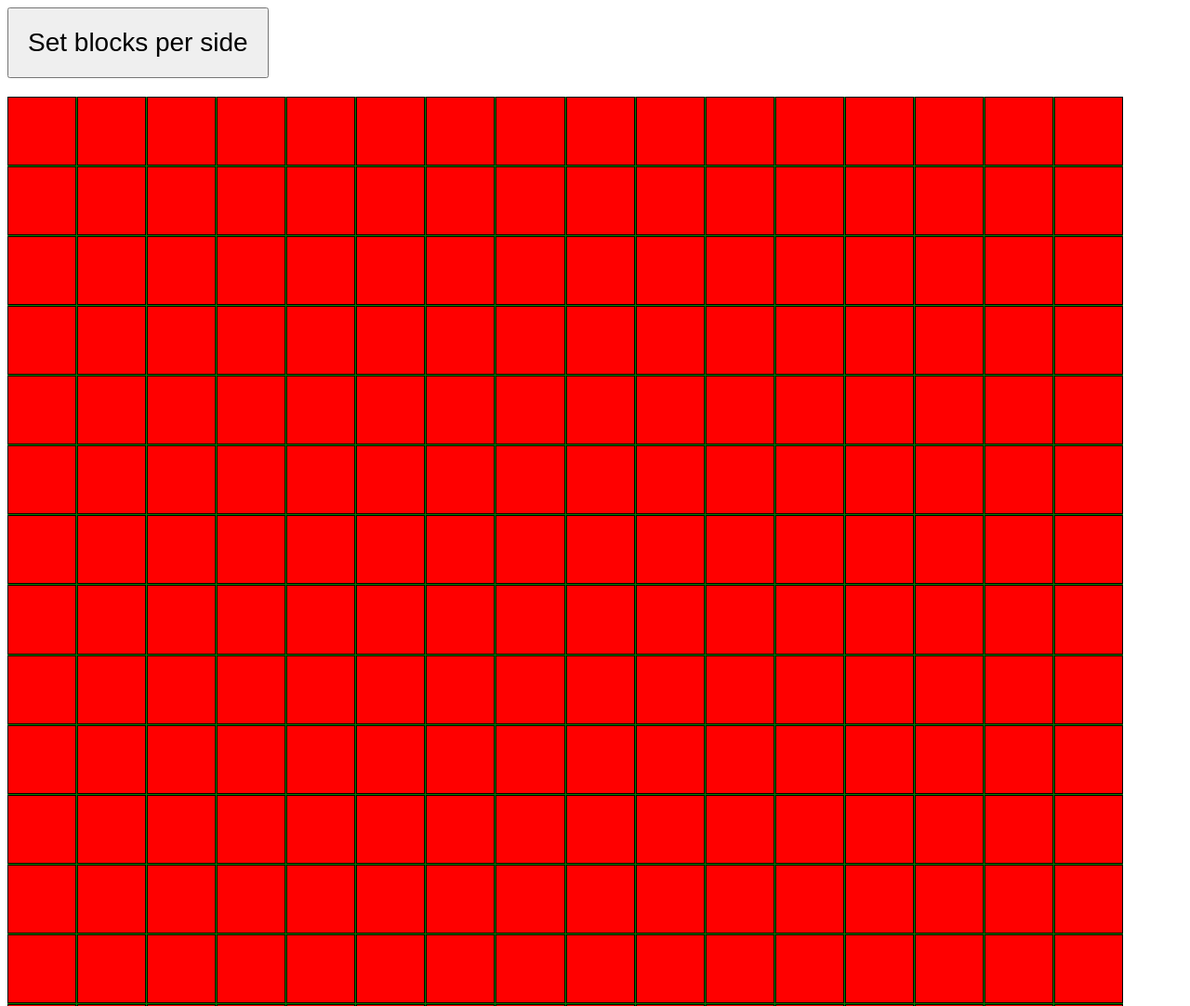
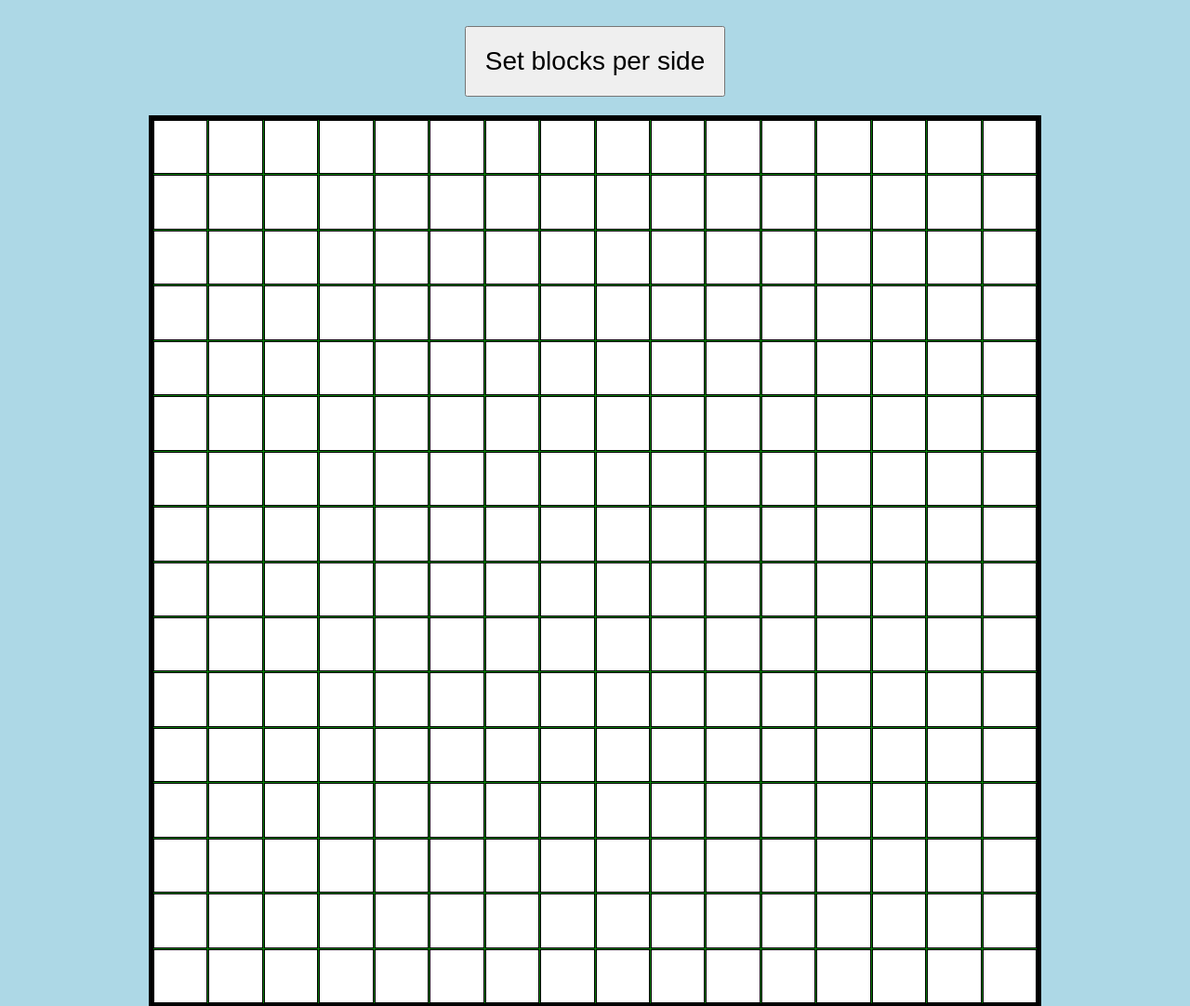
Before and after one commit to KevinMeekel/etch, a plain HTML site: page index.html in a window 1280 px wide. Shown: the top 1082 px of the page at 93% size. Drawn offline with Linux system fonts and the light colour scheme.

Commit message:
Add random colors and some styling

```diff
--- a/script.js
+++ b/script.js
@@ -4,6 +4,14 @@ const gridContainer = document.querySelector(".grid-container");
 gridContainer.style = "display: flex; flex-direction: column; background-color: green; gap: 1px";
 
 const block = document.createElement("div");
+
+function randomColor() {
+    const r = Math.floor(Math.random() * 255);
+    const g = Math.floor(Math.random() * 255);
+    const b = Math.floor(Math.random() * 255);
+
+    return `rgb( ${r} , ${g} , ${b} )`
+}
 
 function createGrid(length) {
     gridContainer.innerHTML = "";
@@ -19,13 +27,10 @@ function createGrid(length) {
     for (const row of rows) {
         for (let i = 0; i < length; i++) {
             const block = document.createElement("div");
-            block.style = "background-color: red; display: flex; flex-grow: 1; border: 1px solid black";
+            block.style = "background-color: white; display: flex; flex-grow: 1; border: 1px solid black; filter: brightness(1)";
             block.classList.add("block");
             block.addEventListener("mouseover", function() {
-                this.style.backgroundColor = "orange"; // Change background color to orange on hover
-            });
-            block.addEventListener("mouseout", function() {
-                this.style.backgroundColor = "red"; // Change back to red when mouse leaves
+                this.style.backgroundColor = randomColor();
             });
             row.appendChild(block);
         }
--- a/style.css
+++ b/style.css
@@ -1,11 +1,27 @@
+body {
+    background-color: lightblue;
+    display: flex;
+    flex-direction: column;
+    align-items: center;
+}
+
 .set {
     padding: 20px;
     font-size: 28px;
     margin-bottom: 20px;
+    margin-top: 20px;
 }
 
 .grid-container {
-    height: 1200px;
-    width: 1200px;
+    height: 960px;
+    width: 960px;
     display: flex;
+    filter: brightness();
+    color: rgba(red, green, blue, alpha);
+    box-sizing: border-box;
+    border: 5px solid black;
 }
+
+.block {
+    background-color: hsl(hue, saturation, 50%);
+}
```
